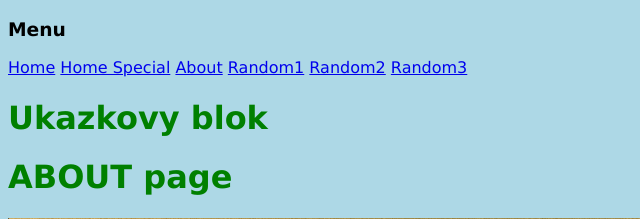
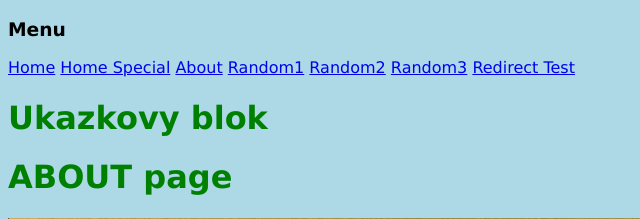
Before and after one commit to ZdenkoKrio/django-basics, a Django app: page /core/about/ in a window 1280 px wide. Shown: the top 219 px of the page, without its empty margins (0-640 px from the left). Run offline with Django 5.2, Linux system fonts and the light colour scheme.

Commit message:
url name redirect

```diff
--- a/server/core/templates/header.html
+++ b/server/core/templates/header.html
@@ -6,6 +6,7 @@
     <a href="{% url 'about_p' %}">About</a>
     <a href="{% url 'r1' %} ">Random1</a>
     <a href="{% url 'r2' 100 500 %}">Random2</a>
-    <a href="{% url 'r3' 100 1000 10%}">Random3</a>
+    <a href="{% url 'r3' 100 1000 10 %}">Random3</a>
+    <a href="{% url 'new_test' %}">Redirect Test</a>
   </nav>
 </header>
--- a/server/core/urls.py
+++ b/server/core/urls.py
@@ -2,7 +2,8 @@ from tkinter.font import names
 
 from django.urls import path
 from .views import (home, home2, home_d, home2_d,
-                    about, random_view, random_view2, random_view3)
+                    about, random_view, random_view2, random_view3,
+                    new_test_redirect)
 
 
 urlpatterns = [
@@ -14,4 +15,5 @@ urlpatterns = [
     path('random_view/<int:start>/<int:end>', random_view2, name="r2"),
     path('random_view/', random_view, name="r1"),
     path('random_view/<int:start>/<int:end>/<int:turns>', random_view3, name="r3"),
+    path('red_test/', new_test_redirect, name="new_test"),
 ]
--- a/server/core/views.py
+++ b/server/core/views.py
@@ -1,4 +1,4 @@
-from django.shortcuts import render
+from django.shortcuts import render, redirect
 from django.http import HttpResponse
 from random import randint
 
@@ -36,4 +36,11 @@ def random_view2(request, start, end):
 
 def random_view3(request, start, end, turns):
     numbers = [randint(start,end) for _ in range(turns)]
+    print(numbers)
     return render(request, "random_page2.html", {"numbers":numbers})
+
+
+
+def new_test_redirect(request):
+    print("Sme v testovani redirectu")
+    return redirect("r3", 300, 600, 15)
```
